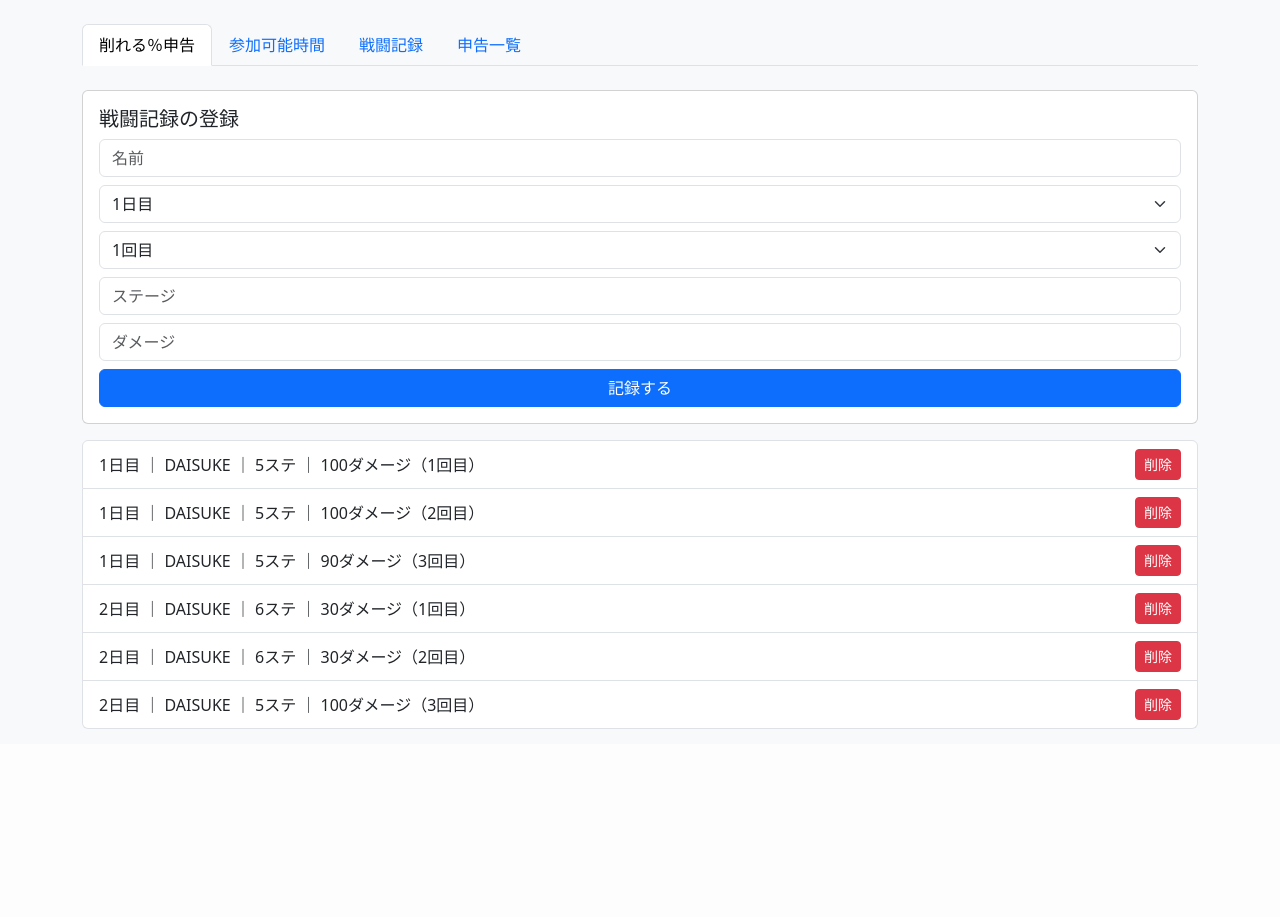
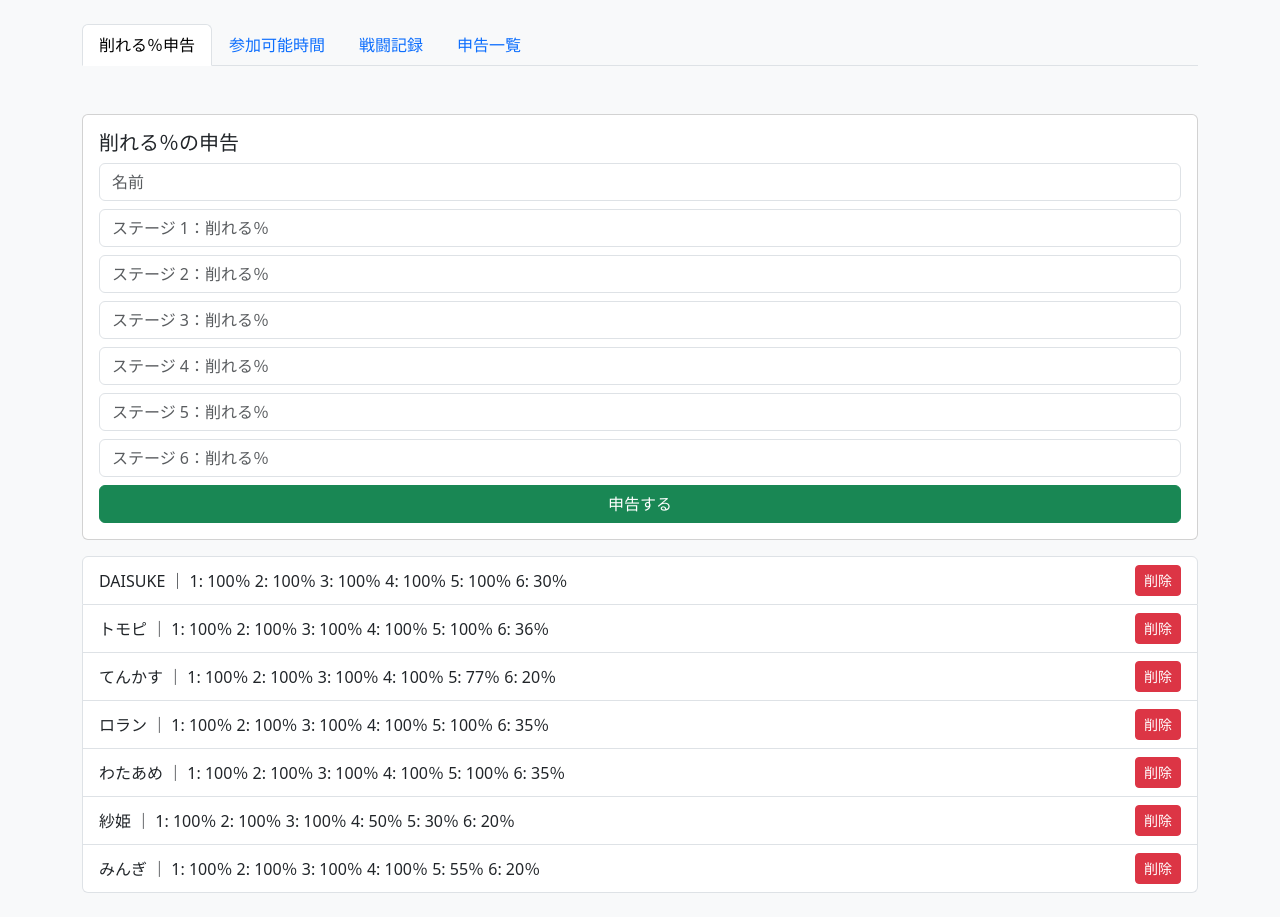
Before and after one commit to DAISUKEFF7EC/guild-battle-tracker, a FastAPI app: page / in a window 1280 px wide. Shown: the part 56-973 px from the top of the page. Before the commit the page ends 785 px from the top, so only its background shows below. Run offline with FastAPI, Linux system fonts and the light colour scheme.

Commit message:
Update main.html

```diff
--- a/templates/main.html
+++ b/templates/main.html
@@ -26,7 +26,8 @@
 
 
             <!-- 削れる％申告 -->
-            <div class="tab-pane fade" id="declare">
+         　 <div class="tab-pane fade show active" id="declare">
+
                 <form action="/declare" method="post" class="card p-3 mb-3">
                     <h5>削れる％の申告</h5>
                     <input name="name" class="form-control mb-2" placeholder="名前" required>
@@ -85,8 +86,8 @@
                     {% endfor %}
                 </ul>
             </div>
-<!-- 戦闘記録 -->
-            <div class="tab-pane fade show active" id="battle">
+　　　　　<!-- 戦闘記録 -->
+            <div class="tab-pane fade" id="battle">
                 <form action="/submit" method="post" class="card p-3 mb-3">
                     <h5>戦闘記録の登録</h5>
                     <input name="name" class="form-control mb-2" placeholder="名前" required>
```
